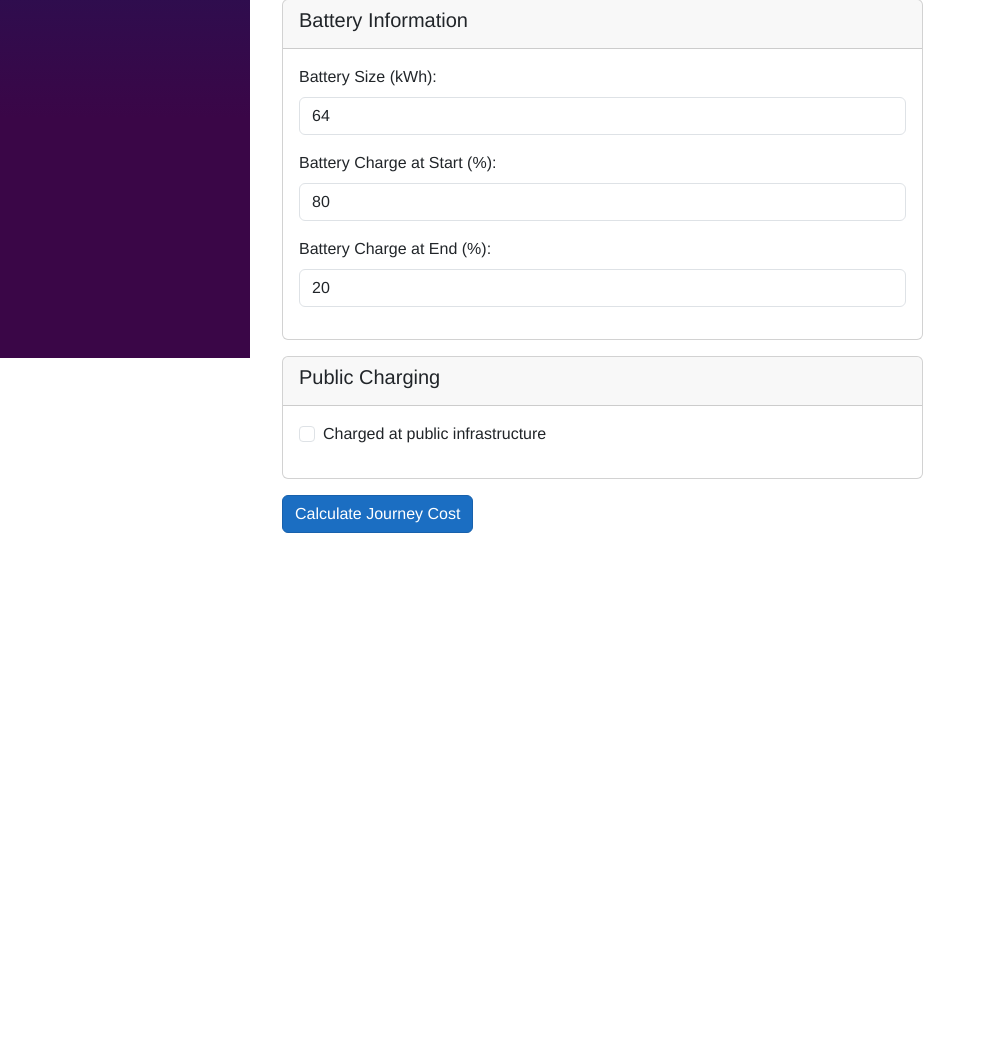
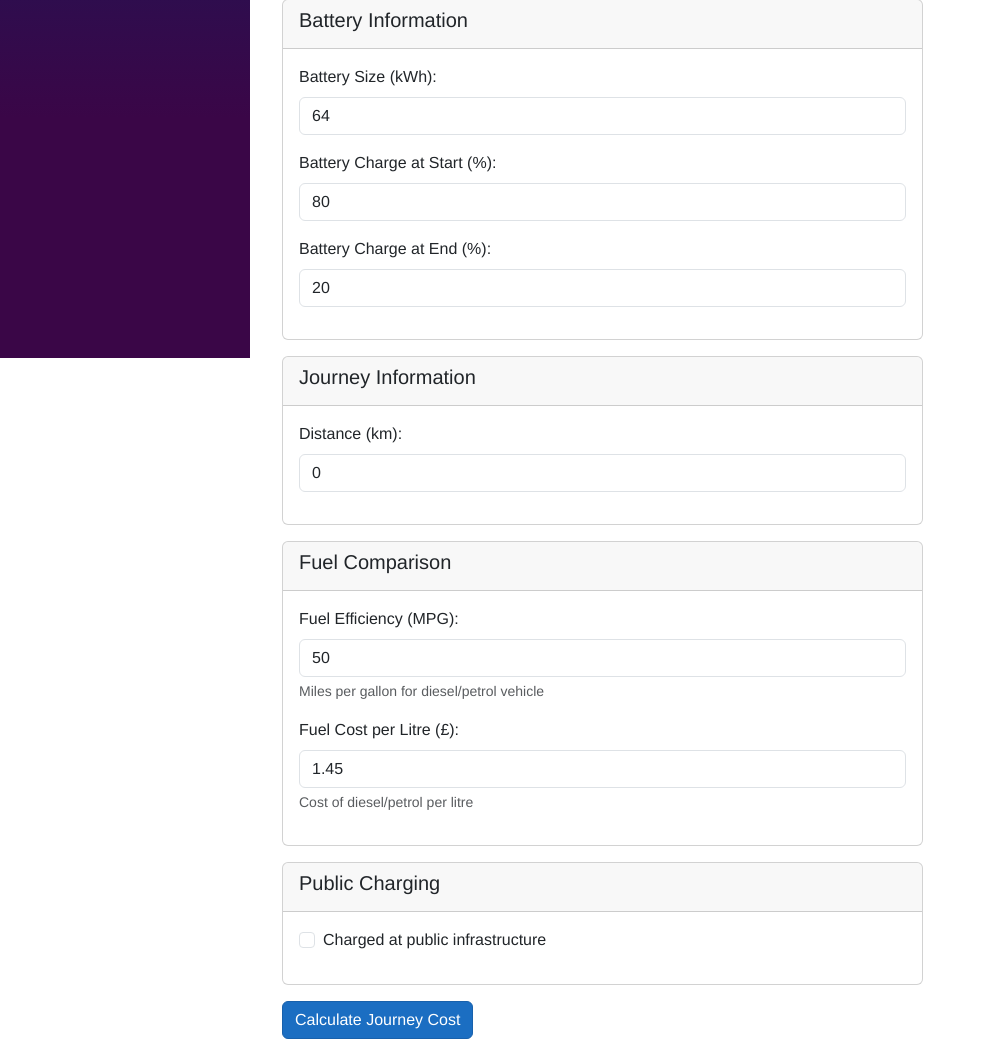
Before and after one commit to Chris-Wooder/HowMuchIsMyEvJourney, an ASP.NET Core app: page / in a window 1280 px wide. Shown: the part 442-1497 px from the top of the page, without its empty margins (0-986 px from the left). Before the commit the page ends 975 px from the top, so only its background shows below. Run offline with ASP.NET Core 8, Linux system fonts and the light colour scheme; style sheets or scripts are compiled from the project's sources.

Commit message:
Add diesel/petrol comparison feature with configurable defaults
Co-authored-by: Chris-Wooder <24866195+Chris-Wooder@users.noreply.github.com>

```diff
--- a/src/HowMuchIsMyEvJourneyBlazor/Components/Pages/EvJourneyCalculator.razor
+++ b/src/HowMuchIsMyEvJourneyBlazor/Components/Pages/EvJourneyCalculator.razor
@@ -1,5 +1,7 @@
 @page "/"
 @using HowMuchIsMyEvJourneyBlazor.Models
+@using Microsoft.Extensions.Configuration
+@inject IConfiguration Configuration
 @rendermode InteractiveServer
 
 <PageTitle>EV Journey Calculator</PageTitle>
@@ -48,6 +50,37 @@
                     <div class="mb-3">
                         <label for="batteryEnd" class="form-label">Battery Charge at End (%):</label>
                         <InputNumber id="batteryEnd" class="form-control" @bind-Value="calculation.BatteryChargeEndPercent" />
+                    </div>
+                </div>
+            </div>
+
+            <div class="card mb-3">
+                <div class="card-header">
+                    <h5>Journey Information</h5>
+                </div>
+                <div class="card-body">
+                    <div class="mb-3">
+                        <label for="distanceKm" class="form-label">Distance (km):</label>
+                        <InputNumber id="distanceKm" class="form-control" @bind-Value="calculation.DistanceKm" />
+                    </div>
+                </div>
+            </div>
+
+            <div class="card mb-3">
+                <div class="card-header">
+                    <h5>Fuel Comparison</h5>
+                </div>
+                <div class="card-body">
+                    <div class="mb-3">
+                        <label for="fuelEfficiencyMpg" class="form-label">Fuel Efficiency (MPG):</label>
+                        <InputNumber id="fuelEfficiencyMpg" class="form-control" @bind-Value="calculation.FuelEfficiencyMpg" />
+                        <div class="form-text">Miles per gallon for diesel/petrol vehicle</div>
+                    </div>
+
+                    <div class="mb-3">
+                        <label for="fuelCostPerLitre" class="form-label">Fuel Cost per Litre (£):</label>
+                        <InputNumber id="fuelCostPerLitre" class="form-control" @bind-Value="calculation.FuelCostPerLitre" />
+                        <div class="form-text">Cost of diesel/petrol per litre</div>
                     </div>
                 </div>
             </div>
@@ -120,11 +153,29 @@
                                 </tr>
                             }
                             <tr class="table-success">
-                                <td><strong>Total Cost:</strong></td>
+                                <td><strong>Total EV Cost:</strong></td>
                                 <td><strong>£@result.TotalCostPounds</strong></td>
                             </tr>
                         </tbody>
                     </table>
+
+                    @if (result.FuelCostPounds > 0)
+                    {
+                        <hr />
+                        <h6 class="mt-3">Fuel Vehicle Comparison</h6>
+                        <table class="table table-striped">
+                            <tbody>
+                                <tr>
+                                    <td><strong>Fuel Vehicle Cost:</strong></td>
+                                    <td>£@result.FuelCostPounds</td>
+                                </tr>
+                                <tr class="@(result.SavingsPounds >= 0 ? "table-success" : "table-danger")">
+                                    <td><strong>Savings with EV:</strong></td>
+                                    <td><strong>£@result.SavingsPounds</strong></td>
+                                </tr>
+                            </tbody>
+                        </table>
+                    }
                 </div>
             </div>
         }
@@ -141,10 +192,20 @@
         BatteryChargeEndPercent = 20.0,
         ChargedAtPublicInfrastructure = false,
         PublicChargingEnergyKwh = 0,
-        PublicChargingCostPencePerKwh = 0
+        PublicChargingCostPencePerKwh = 0,
+        DistanceKm = 0,
+        FuelEfficiencyMpg = 0,
+        FuelCostPerLitre = 0
     };
 
     private EvJourneyResult? result;
+
+    protected override void OnInitialized()
+    {
+        // Load default values from configuration
+        calculation.FuelEfficiencyMpg = Configuration.GetValue<double>("FuelComparison:DefaultMpg", 50.0);
+        calculation.FuelCostPerLitre = Configuration.GetValue<double>("FuelComparison:DefaultCostPerLitre", 1.45);
+    }
 
     private void CalculateJourneyCost()
     {
--- a/src/HowMuchIsMyEvJourneyBlazor/appsettings.json
+++ b/src/HowMuchIsMyEvJourneyBlazor/appsettings.json
@@ -5,5 +5,9 @@
       "Microsoft.AspNetCore": "Warning"
     }
   },
-  "AllowedHosts": "*"
+  "AllowedHosts": "*",
+  "FuelComparison": {
+    "DefaultMpg": 50.0,
+    "DefaultCostPerLitre": 1.45
+  }
 }
```
Also changed, not shown: src/HowMuchIsMyEvJourneyBlazor/Models/EvJourneyCalculation.cs (+25 -1 lines), tests/HowMuchIsMyEvJourneyBlazor.Tests/EvJourneyCalculationTests.cs (+98 -2 lines).
